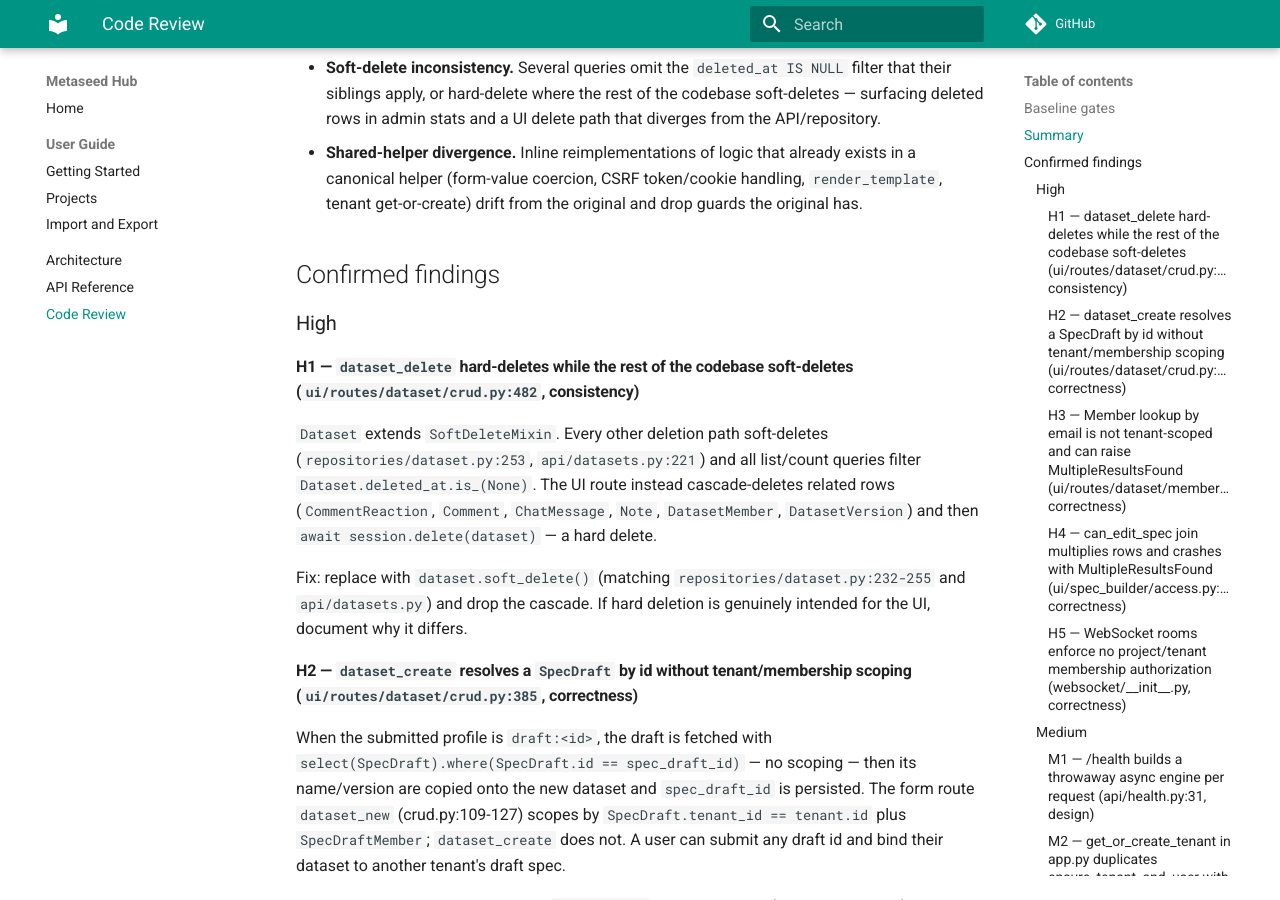
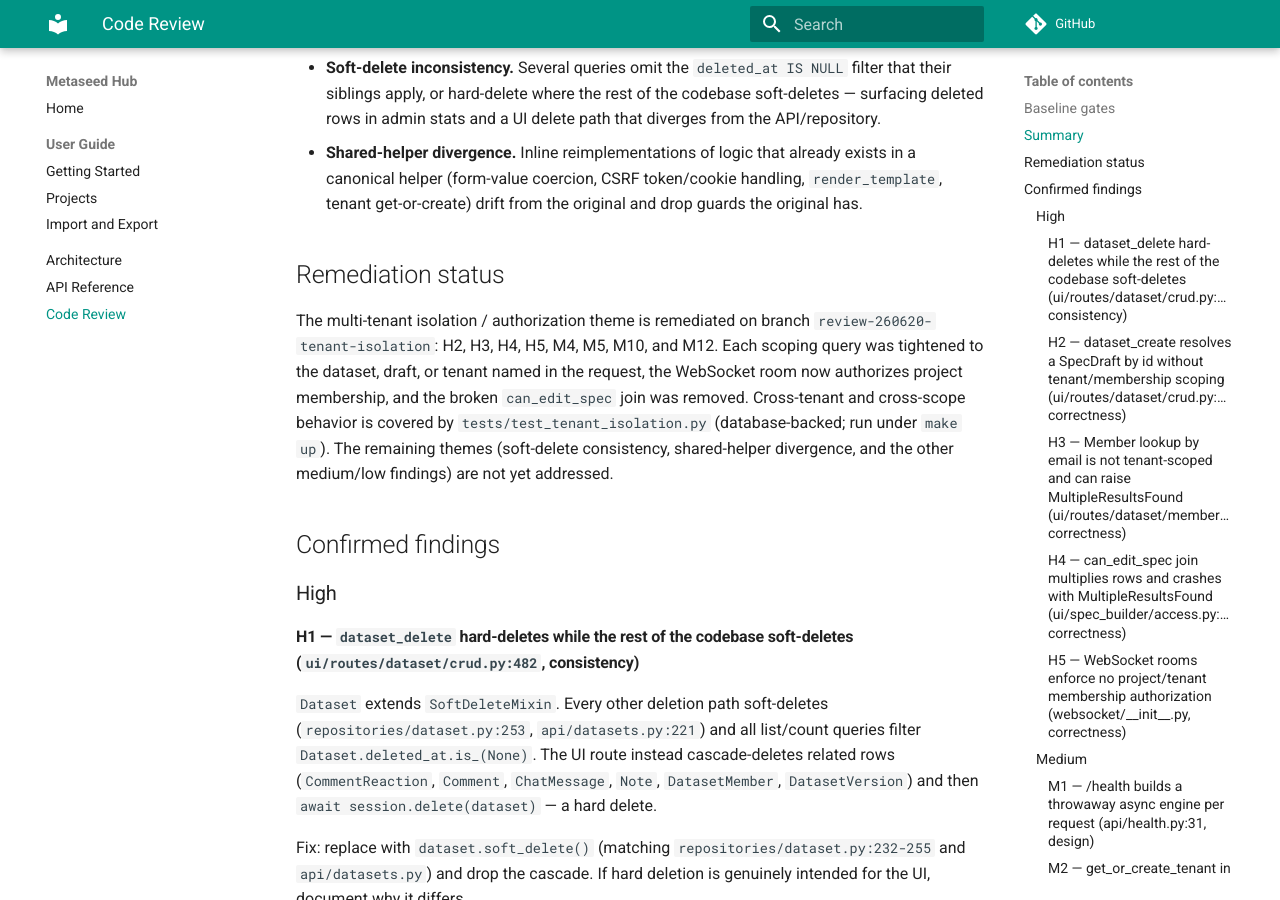
Before and after one commit to sorenwacker/metaseed-hub, an MkDocs documentation site: the page built from docs/REVIEW.md, in a window 1280 px wide and 900 px high, scrolled down 1363 px. Built offline with MkDocs 1.6.1 and Material for MkDocs 9.7.7, drawn with Linux system fonts in a browser that asks for light colours; comment, search, counter and statistics services are not loaded.

Commit message:
record remediation of the tenant-isolation review theme

```diff
--- a/docs/REVIEW.md
+++ b/docs/REVIEW.md
@@ -30,6 +30,17 @@ Recurring themes:
 - **`scalar_one_or_none()` on a per-tenant-unique email.** `User.email` is unique only per tenant, so two routes that look it up globally can raise `MultipleResultsFound` (HTTP 500) and add a foreign-tenant user.
 - **Soft-delete inconsistency.** Several queries omit the `deleted_at IS NULL` filter that their siblings apply, or hard-delete where the rest of the codebase soft-deletes — surfacing deleted rows in admin stats and a UI delete path that diverges from the API/repository.
 - **Shared-helper divergence.** Inline reimplementations of logic that already exists in a canonical helper (form-value coercion, CSRF token/cookie handling, `render_template`, tenant get-or-create) drift from the original and drop guards the original has.
+
+## Remediation status
+
+The multi-tenant isolation / authorization theme is remediated on branch
+`review-260620-tenant-isolation`: H2, H3, H4, H5, M4, M5, M10, and M12. Each
+scoping query was tightened to the dataset, draft, or tenant named in the
+request, the WebSocket room now authorizes project membership, and the broken
+`can_edit_spec` join was removed. Cross-tenant and cross-scope behavior is
+covered by `tests/test_tenant_isolation.py` (database-backed; run under `make
+up`). The remaining themes (soft-delete consistency, shared-helper divergence,
+and the other medium/low findings) are not yet addressed.
 
 ## Confirmed findings
 
```
